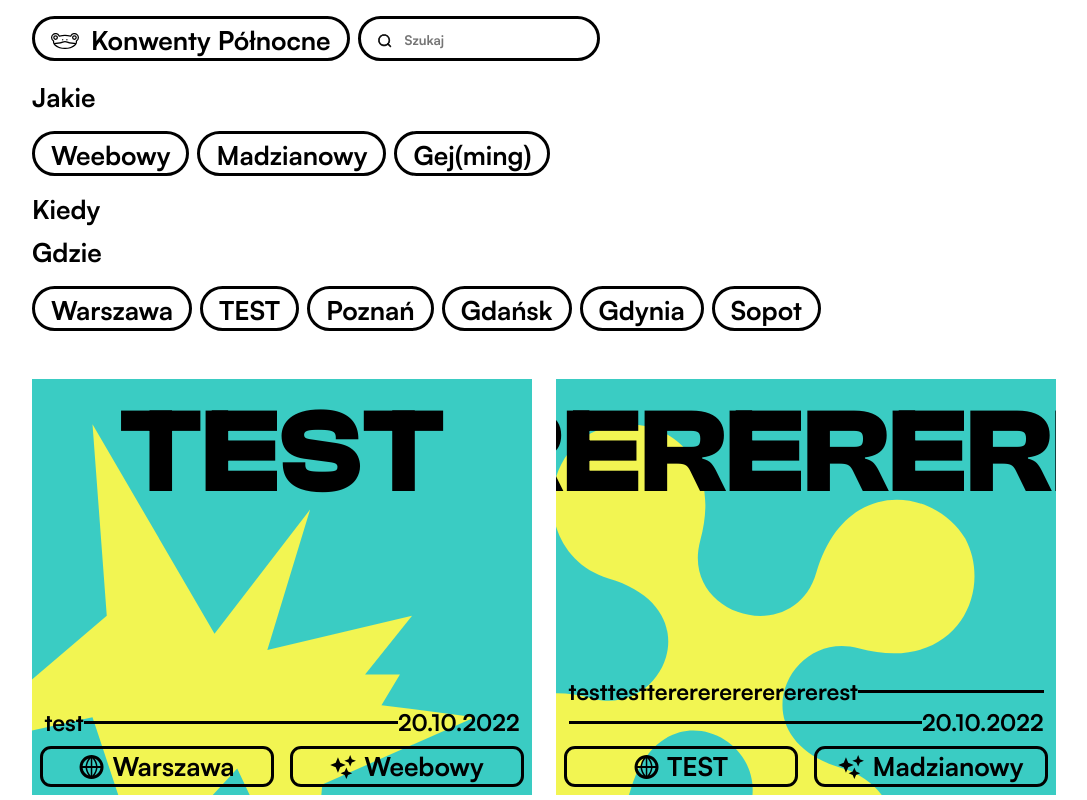
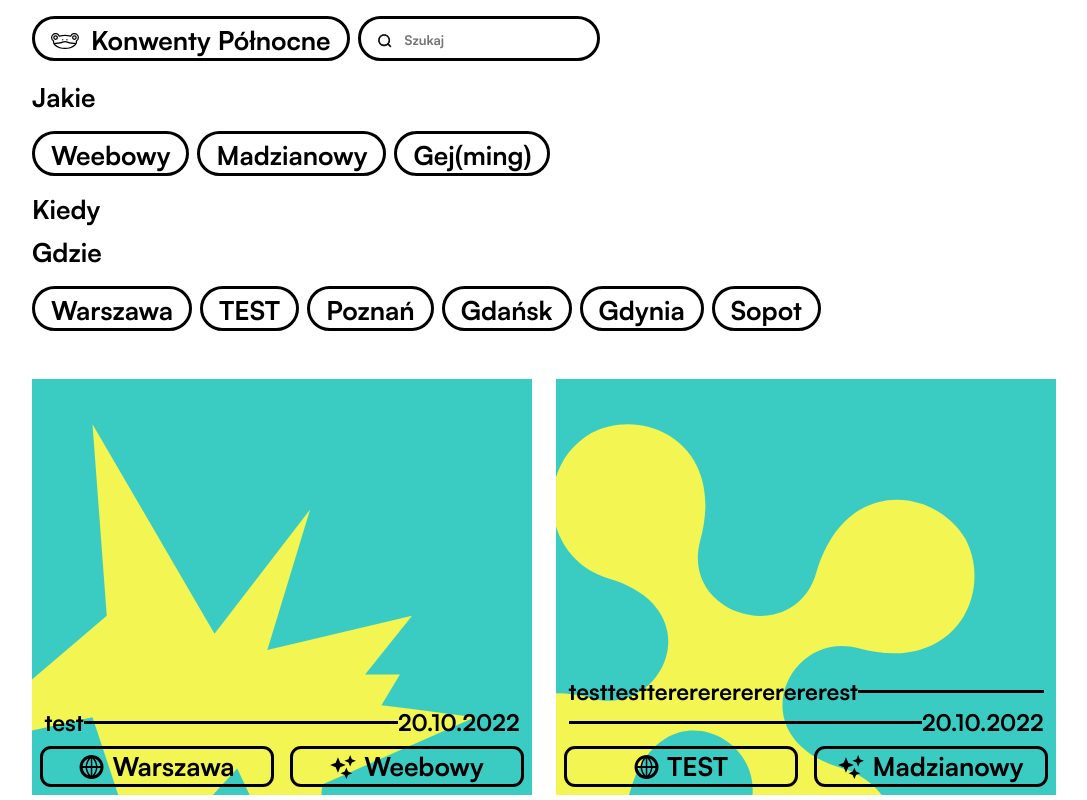
Before and after one commit to burenya/konwenty-polnocne.pl, a Next.js app: page / in a window 1280 px wide. Shown: the top 800 px of the page, without its empty margins (96-1183 px from the left). Built offline with nearby package versions, Linux system fonts and the light colour scheme.

Commit message:
i dont know

```diff
--- a/pages/index.js
+++ b/pages/index.js
@@ -40,7 +40,6 @@ data.konwenty.forEach((x) => {
       }}
     >
       <div className="hoverable"></div>
-      <h1>{x.nazwa.toLocaleUpperCase()}</h1>
       <Blob
         className="blob"
         style={{ color: colors.colors[rng_color].ac_color }}
--- a/styles/globals.scss
+++ b/styles/globals.scss
@@ -98,12 +98,9 @@ div.konwent {
   flex-direction: column;
   align-items: center;
   position: relative;
-  h1 {
+  .img {
     position: absolute;
-    text-align: center;
-    font-size: 15vh;
-    font-family: ClashDisplay;
-    transition-duration: 250ms;
+    width: 100%;
   }
   .hoverable {
     z-index: 1100;
```
